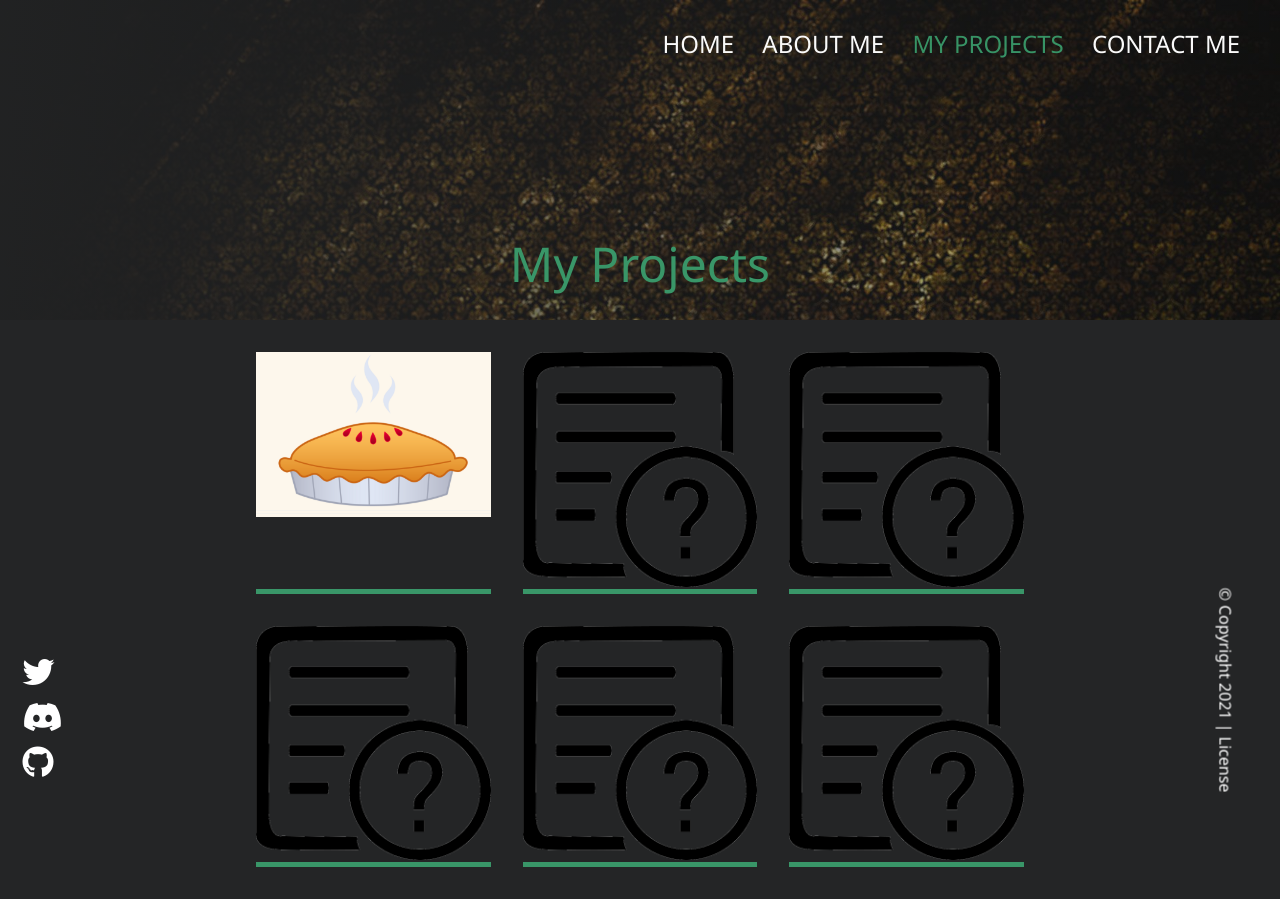
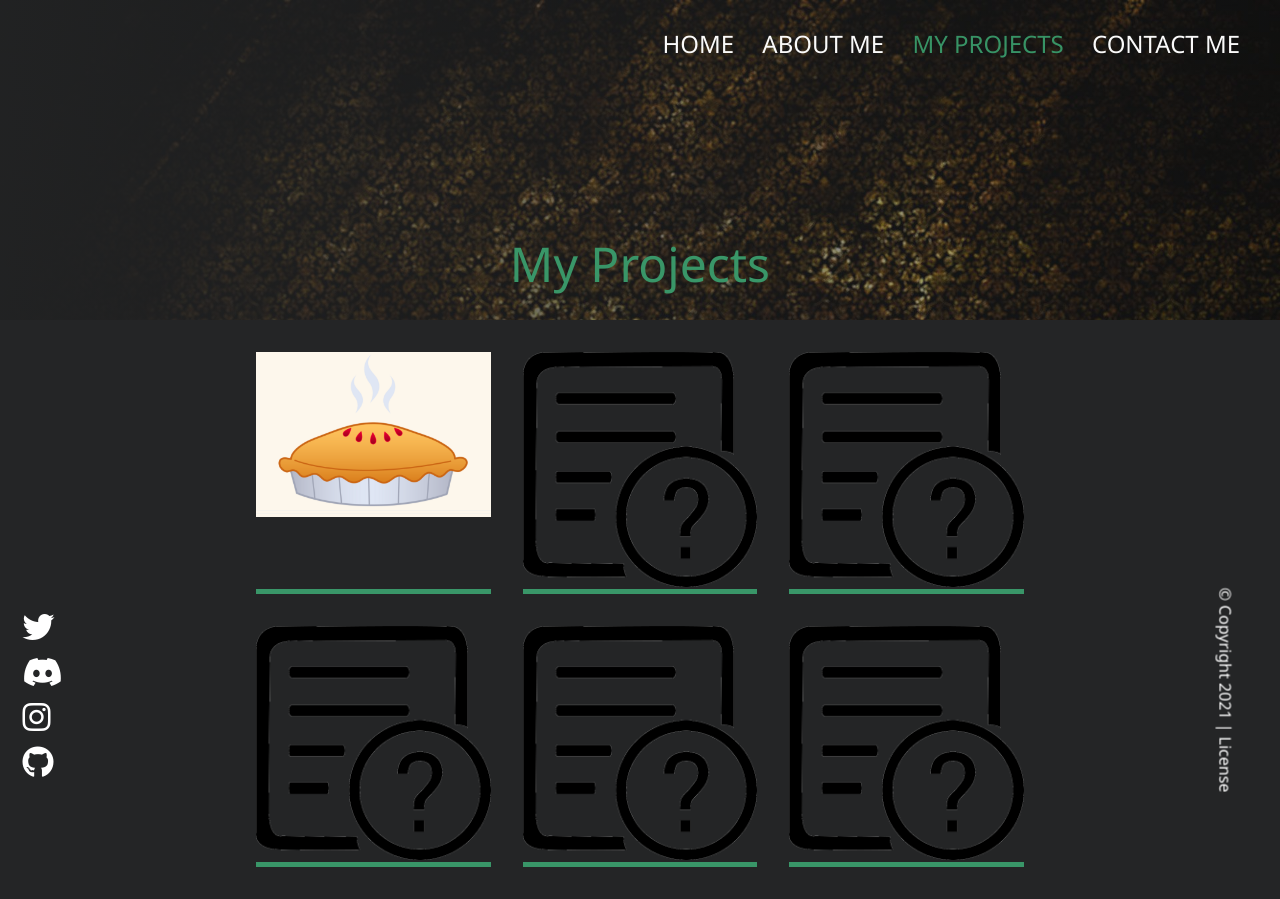
Before and after one commit to CodedWithInsulin2021/codedwithinsulin2021, a plain HTML site: page projects.html in a window 1280 px wide. Drawn offline with Linux system fonts and the light colour scheme.

Commit message:
updated soicial
updated social instagram.

```diff
--- a/projects.html
+++ b/projects.html
@@ -129,11 +129,11 @@
         <a href="https://discord.gg/CWNe9c5vSE" target="_blank">
           <i class="fab fa-discord fa-2x"></i>
         </a>
-<!--
-        <a href="#!" target="_blank">
+
+        <a href="https://www.instagram.com/jordy_weerwag" target="_blank">
           <i class="fab fa-instagram fa-2x"></i>
         </a>
--->
+
         <a href="https://github.com/CodedWithInsulin2021" target="_blank">
           <i class="fab fa-github fa-2x"></i>
         </a>
```
